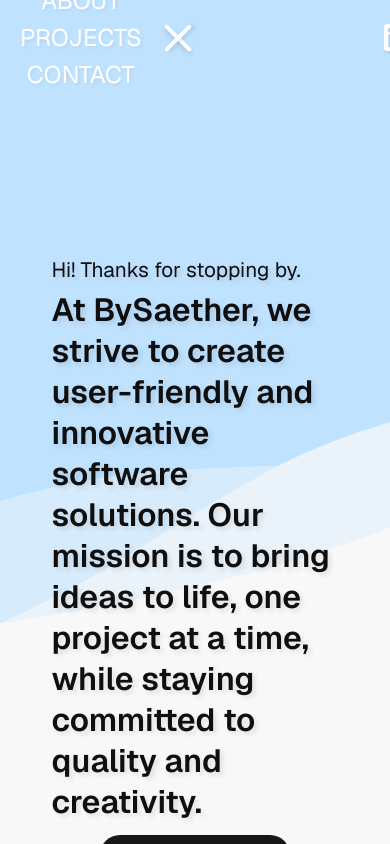
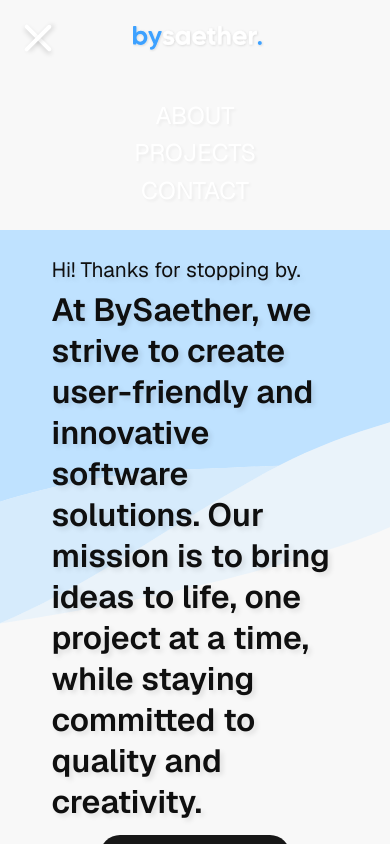
Before and after one commit to williamsaether/bysaether.com, a Next.js app: page / in a window 390 px wide. Both pictures are taken after a click on the button "Toggle Menu". Shown: the top 844 px of the page. Built offline with nearby package versions, Linux system fonts and the light colour scheme.

Commit message:
finished with new header look

```diff
--- a/app/layout.tsx
+++ b/app/layout.tsx
@@ -20,11 +20,7 @@
   description: "Developing software products - William Sæther",
 };
 
-export default function RootLayout({
-  children,
-}: Readonly<{
-  children: React.ReactNode;
-}>) {
+export default function RootLayout({children}: Readonly<{children: React.ReactNode; }>) {
   return (
     <ThemeProvider>
       <html lang="en">
--- a/components/Header.module.css
+++ b/components/Header.module.css
@@ -15,7 +15,9 @@
 .navbar {
     display: grid;
     grid-template-columns: 14rem auto 8rem;
-    margin: 1rem 10rem;
+    width: 1500px;
+    max-width: 90svw;
+    margin: 1rem auto;
     align-items: center;
 }
 
@@ -26,6 +28,7 @@
 .logo {
     width: 100%;
     height: auto;
+    max-height: 60px;
 }
 
 .header img {
@@ -48,6 +51,10 @@
     font-size: 1.5rem;
     gap: 1.5rem;
     text-shadow: 2px 2px 3px rgba(0, 0, 0, 0.05);
+}
+
+.navLink {
+    transition: 0s !important;
 }
 
 .socials {
@@ -94,22 +101,54 @@
         display: flex;
     }
 
+    .navbar {
+        grid-template-columns: 110px auto 110px;
+    }
+
+    .header::before {
+        display: block;
+        position: absolute;
+        content: '';
+        width: 100%;
+        height: 0;
+        background-color: var(--background);
+        transition: height 0.3s ease;
+    }
+
+    .dropdown::before {
+        display: block !important;
+        height: 150px;
+    }
+
+    .scrolled::before {
+        height: 120px !important;
+    }
+
+    .scrolled .menu {
+        top: 55px;
+    }
+
     .menu {
         position: absolute;
-        left: -100px;
+        top: 80px;
+        left: 50%;
+        transform: translateX(-50%);
         display: flex;
-        flex-direction: column;
+        flex-direction: row;
         justify-content: space-between;
-        gap: 6px;
+        gap: 1rem;
     }
 
     .navLink {
         text-transform: uppercase;
-        transition: transform 0.5s ease;
+        transition-delay: 2s;
+        transition: transform 0.5s ease, opacity 0.2s ease;
+        opacity: 0;
     }
 
     .activeNav {
-        transform: translate(120px,0);
+        transform: translate(0,20px);
+        opacity: 1;
     }
 
     .activeNav:nth-child(1) {
@@ -118,4 +157,18 @@
     .activeNav:nth-child(2) {
         transition: transform 0.7s ease!important;
     }
+    .activeNav:nth-child(3) {
+        transition: transform 0.8s ease!important;
+    }
 }
+
+@media(max-width: 400px) {
+    .menu {
+        flex-direction: column !important;
+        gap: .4rem;
+    }
+
+    .dropdown::before {
+        height: 230px !important;
+    }
+}
--- a/components/Header.tsx
+++ b/components/Header.tsx
@@ -2,12 +2,14 @@
 
 import Image from 'next/image'
 import Link from "next/link";
-import {useEffect, useState} from "react";
+import {useEffect, useRef, useState} from "react";
 import styles from "./Header.module.css";
 import { usePathname } from "next/navigation";
+import {github, instagram, linkedin} from "@/constants/Constants";
 
 export default function Header() {
   const pathname = usePathname();
+  const isHomePage = pathname === '/'
 
   const [isOpen, setIsOpen] = useState<boolean>(false);
   const [isScrolled, setIsScrolled] = useState<boolean>(false);
@@ -33,7 +35,7 @@
   }
 
   return (
-    <header className={`${styles.header} ${isScrolled ? styles.scrolled : ''}`}>
+    <header className={`${styles.header} ${isScrolled ? styles.scrolled : ''} ${isOpen ? styles.dropdown : ''} ${isHomePage ? styles.homepage : ''}`}>
       <div className={styles.navbar}>
         <button className={styles.burger} onClick={toggleMenu} aria-label="Toggle Menu">
           <span className={`${styles.line} ${isOpen ? styles.line1 : ''}`}></span>
@@ -52,13 +54,13 @@
           />
         </Link>
         <nav className={styles.menu}>
-          <Link className={`${styles.navLink} ${isOpen ? styles.activeNav : ''}`} href={'/'}>About</Link>
-          <Link className={`${styles.navLink} ${isOpen ? styles.activeNav : ''}`} href={'/about'}>Projects</Link>
-          <Link className={`${styles.navLink} ${isOpen ? styles.activeNav : ''}`} href={'/about'}>Contact</Link>
+          <Link className={`${styles.navLink} ${isOpen ? styles.activeNav : ''}`} href={'/about'}>About</Link>
+          <Link className={`${styles.navLink} ${isOpen ? styles.activeNav : ''}`} href={'/projects'}>Projects</Link>
+          <Link className={`${styles.navLink} ${isOpen ? styles.activeNav : ''}`} href={'/contact'}>Contact</Link>
         </nav>
         <div className={styles.socials}>
           <a
-            href={'https://www.linkedin.com/company/bysaether/'}
+            href={linkedin}
             target="_blank"
             rel="noopener noreferrer"
           >
@@ -71,7 +73,7 @@
             />
           </a>
           <a
-            href={'https://www.instagram.com/bysaether/'}
+            href={instagram}
             target="_blank"
             rel="noopener noreferrer"
           >
@@ -84,7 +86,7 @@
             />
           </a>
           <a
-            href={'https://github.com/BySaether'}
+            href={github}
             target="_blank"
             rel="noopener noreferrer"
           >
```
